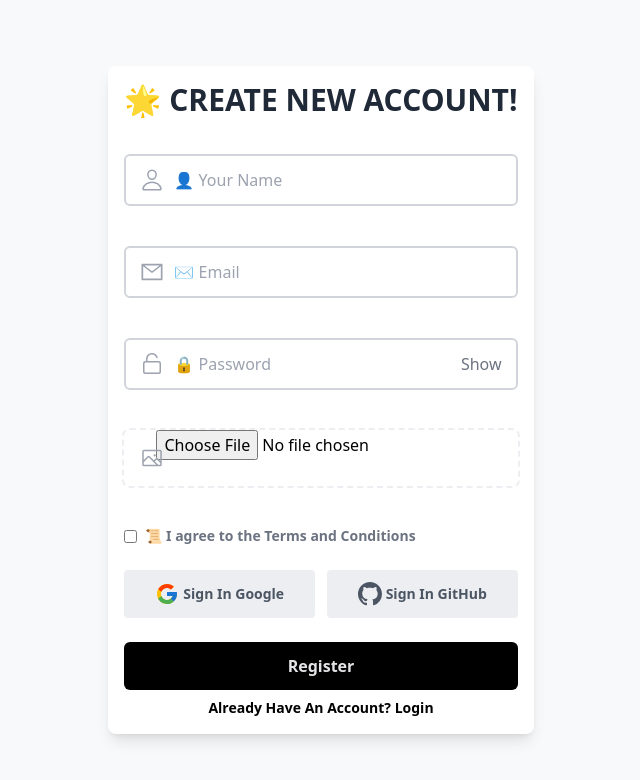
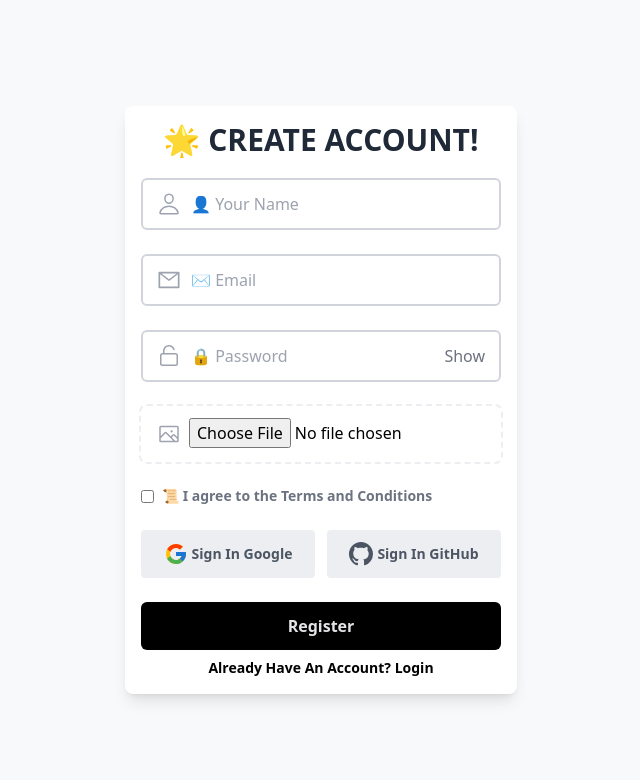
Before and after one commit to mahfuzctg/tricks-hub-client, a Next.js app: page /register in a window 1280 px wide. Shown: the top 780 px of the page, without its empty margins (319-959 px from the left). Built offline with nearby package versions, Linux system fonts and the light colour scheme.

Commit message:
resister page updated

```diff
--- a/src/app/(withCommon)/login/page.tsx
+++ b/src/app/(withCommon)/login/page.tsx
@@ -118,22 +118,22 @@ export default function Login({ setOpen }: TProps) {
         </div>
 
         <form onSubmit={handleLogin} className="space-y-6">
-          <div className="relative">
+          <div className="relative flex items-center">
             <input
               onChange={() => setErrors({ emailError: '', passwordError: '' })}
               type="email"
               placeholder="Email Address"
-              className="w-full py-3 pl-12 pr-3 outline-none border-2 border-gray-300 rounded-md bg-gray-50 text-black focus:border-blue-500"
+              className="w-full items-center py-3 pl-12 pr-3 outline-none border-2 border-gray-300 rounded-md bg-gray-50 text-black focus:border-blue-500"
               name="email"
               defaultValue={demoUser?.email || ""}
             />
-            <span className="text-2xl absolute left-4 text-gray-500">
+            <span className="text-2xl absolute left-4 text-gray-500 items-center">
               <AiOutlineMail />
             </span>
             {errors?.emailError && <span className="text-red-500 text-sm">{errors?.emailError}</span>}
           </div>
 
-          <div className="relative">
+          <div className="relative flex items-center">
             <input
               onChange={() => setErrors({ emailError: '', passwordError: '' })}
               type="password"
--- a/src/app/(withCommon)/register/page.tsx
+++ b/src/app/(withCommon)/register/page.tsx
@@ -66,12 +66,12 @@ export default function Register() {
     <div className="flex items-center justify-center h-screen  px-4">
       <div className="w-full max-w-2xl bg-white  shadow-lg rounded-lg p-4">
         <div className="text-center pb-5">
-          <h1 className="text-3xl font-bold text-gray-800 ">🌟 CREATE NEW ACCOUNT!</h1>
+          <h1 className="text-2xl md:text-3xl font-bold text-gray-800 ">🌟 CREATE ACCOUNT!</h1>
         </div>
 
         <form onSubmit={handleSubmit(onSubmit)}>
           {/* Name Field */}
-          <div className="relative flex items-center mt-4">
+          <div className="relative flex items-center ">
             <input
               type="text"
               placeholder="👤 Your Name"
@@ -83,7 +83,7 @@ export default function Register() {
           <span className="text-red-400 font-semibold text-sm p-1">{errors.name && 'Name must be 3-20 characters'}</span>
 
           {/* Email Field */}
-          <div className="relative flex items-center mt-4">
+          <div className="relative flex items-center ">
             <input
               type="email"
               placeholder="✉️ Email"
@@ -95,7 +95,7 @@ export default function Register() {
           <span className="text-red-400 font-semibold text-sm p-1">{errors.email && 'Invalid email address'}</span>
 
           {/* Password Field without Validation */}
-          <div className="relative flex items-center mt-4">
+          <div className="relative flex items-center ">
             <input
               type={showPassword ? "text" : "password"}
               placeholder="🔒 Password"
@@ -116,23 +116,23 @@ export default function Register() {
           </span>
 
           {/* Image Upload Field */}
-          <div className="relative flex items-center mt-4">
+          <div className="relative flex items-center ">
             <input
               {...register('image', { required: true })}
               onChange={(e) => handleImageChange(e)}
               type="file"
-              className={`file-input ${imagePreview ? 'h-20 pl-20' : 'pl-8 h-14'} file-input-ghost w-full bg-white  outline-dashed outline-2 rounded-md outline-gray-300/40 `}
+              className={`file-input ${imagePreview ? 'h-20 pl-20 ' : 'pl-12 h-14 '} file-input-ghost  pt-3 flex  w-full bg-white  outline-dashed outline-2 rounded-md outline-gray-300/40 `}
             />
-            <span className="text-2xl absolute left-4 text-gray-400">
+            <span className="text-2xl absolute pl-4 text-gray-400 flex items-center">
               {imagePreview ? (
                 <Image width={300} height={300} alt="preview" className="size-16 object-cover rounded-md" src={imagePreview} />
               ) : <PiImage />}
             </span>
           </div>
-          <span className="text-red-400 font-semibold text-sm p-1">{errors.image && 'Image is required'}</span>
+          <span className="text-red-400 font-semibold text-sm p-1 items-center">{errors.image && 'Image is required'}</span>
 
           {/* Terms Checkbox */}
-          <div className="mt-4">
+          <div>
             <label className="flex items-center gap-2 text-gray-500 font-semibold text-sm">
               <input type="checkbox" {...register('terms', { required: true })} />
               📜 I agree to the Terms and Conditions
```
